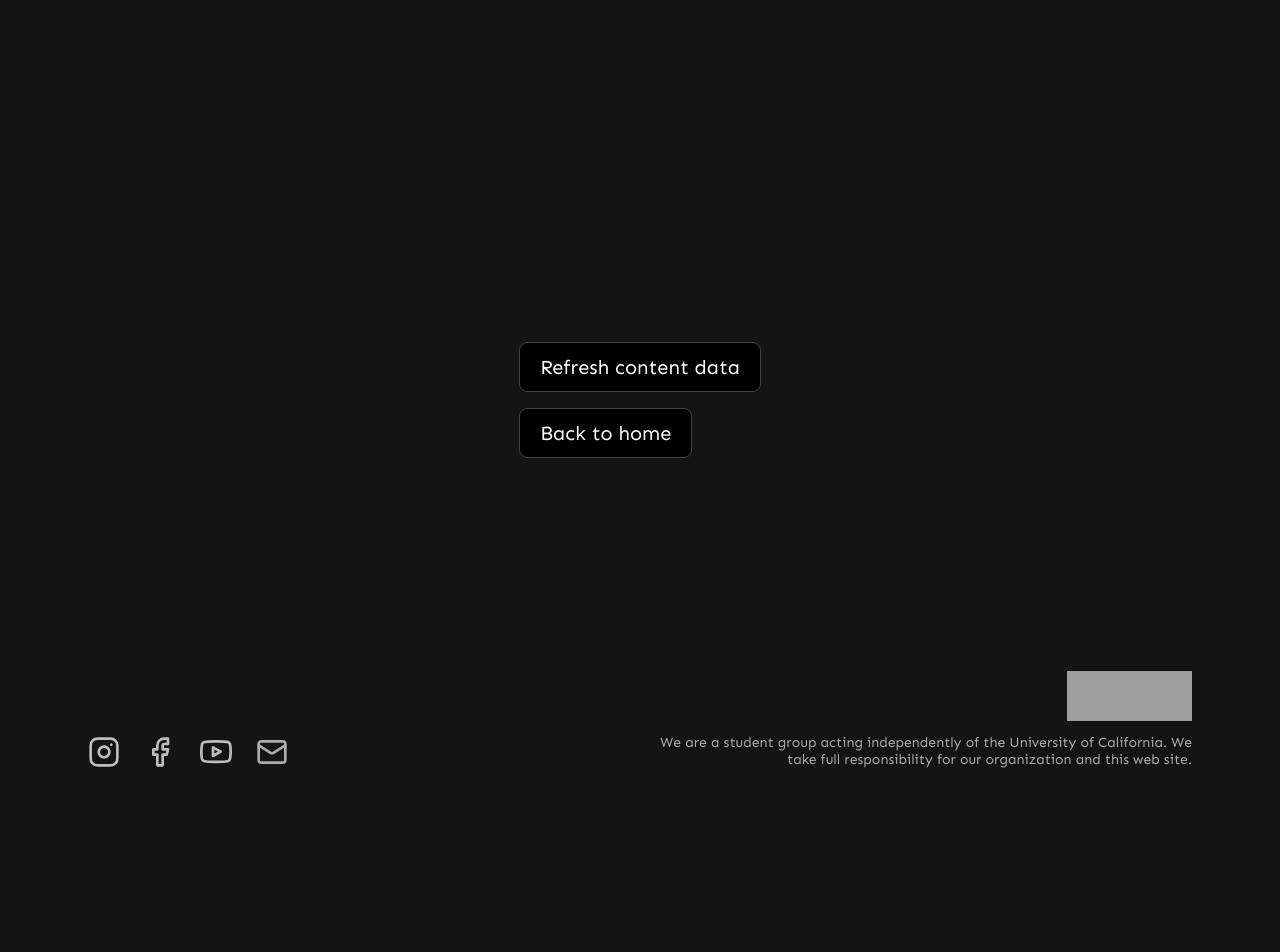
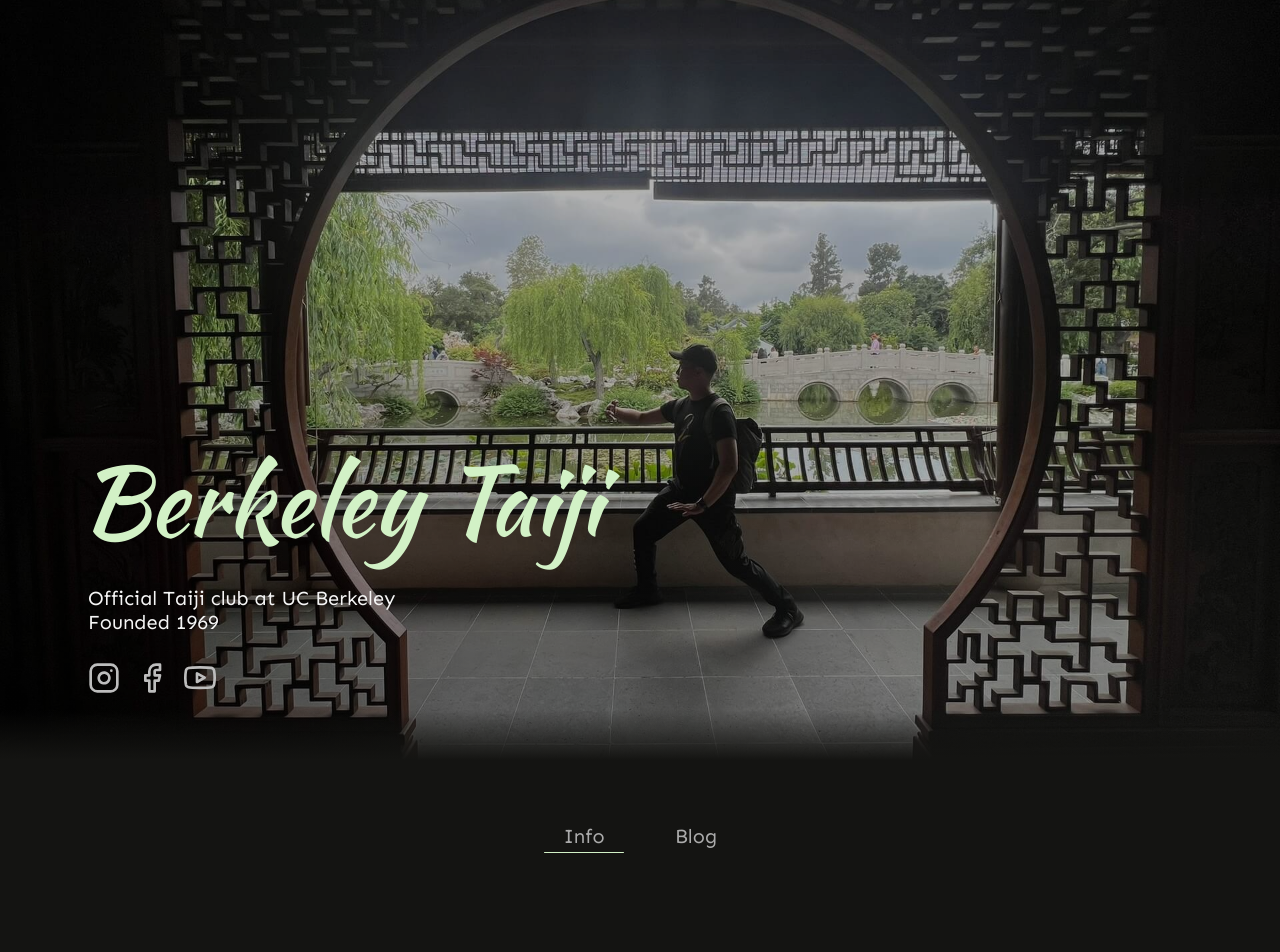
Before and after one commit to jinkang-0/berkeleytaiji, a Next.js app: page /refresh in a window 1280 px wide. Shown: the top 952 px of the page. Before the commit the page ends 800 px from the top, so only its background shows below. Built offline with nearby package versions, Linux system fonts and the light colour scheme; grey boxes are pictures that could not be loaded.

Commit message:
add navbar

```diff
--- /dev/null
+++ b/app/blog/page.tsx
@@ -0,0 +1,3 @@
+export default function Page() {
+  return <div>Blog page</div>;
+}
--- a/app/layout.tsx
+++ b/app/layout.tsx
@@ -3,6 +3,9 @@
 import "./globals.scss";
 import CONFIG from "@/data/config";
 import { jsonLd } from "@/data/json-ld";
+import Hero from "@/components/ui/hero";
+import styles from "./page.module.scss";
+import Navbar from "@/components/ui/navbar";
 
 // import fonts
 const kaushanScript = Kaushan_Script({
@@ -72,7 +75,11 @@
         />
       </head>
       <body className={`${kaushanScript.variable} ${sen.variable}`}>
-        {children}
+        <main className={styles.container}>
+          <Hero />
+          <Navbar />
+          {children}
+        </main>
       </body>
     </html>
   );
--- /dev/null
+++ b/app/login/page.tsx
@@ -0,0 +1,3 @@
+export default function Page() {
+  return <>Login</>;
+}
--- a/app/page.tsx
+++ b/app/page.tsx
@@ -1,6 +1,5 @@
 import styles from "./page.module.scss";
 import Footer from "@/components/ui/footer";
-import Hero from "@/components/ui/hero";
 import Gallery from "@/components/ui/gallery";
 import { COMMUNITY_PHOTOS } from "@/data/images";
 import AboutSection from "@/components/home/about-section";
@@ -13,8 +12,7 @@
 
 export default function Home() {
   return (
-    <main className={styles.container}>
-      <Hero />
+    <>
       <Gallery items={COMMUNITY_PHOTOS} />
 
       <div className={styles.content}>
@@ -28,6 +26,6 @@
       </div>
 
       <Footer />
-    </main>
+    </>
   );
 }
--- a/components/ui/gallery.module.scss
+++ b/components/ui/gallery.module.scss
@@ -45,7 +45,7 @@
       top: 0;
       left: 0;
       transform: scale(0.98);
-      filter: blur(6px);
+      filter: blur(12px);
       z-index: -1;
     }
 
--- /dev/null
+++ b/components/ui/navbar.module.scss
@@ -0,0 +1,51 @@
+@use "lib/colors";
+
+$itemWidth: 5rem;
+$itemGap: 2rem;
+
+.navbar {
+  width: 100%;
+  display: flex;
+  gap: $itemGap;
+  justify-content: center;
+  margin: 4rem 0 1rem 0;
+  position: relative;
+
+  a {
+    color: colors.$gray;
+    transition: 200ms;
+    width: $itemWidth;
+    text-align: center;
+
+    &:hover {
+      text-decoration: none;
+      color: colors.$grayLight;
+    }
+  }
+
+  a.active {
+    color: colors.$goldLight;
+    pointer-events: none;
+  }
+}
+
+.shifter {
+  position: absolute;
+  top: 100%;
+  left: 50%;
+  transform: translate(calc(-50% - ($itemWidth / 2) - ($itemGap / 2)), 4px);
+  width: $itemWidth;
+}
+
+.divider {
+  display: block;
+  width: 100%;
+  height: 1px;
+  border-radius: 9999px;
+  background: colors.$goldLight;
+  transition: 200ms ease-in-out;
+
+  &:global(.i1) {
+    transform: translateX(#{$itemWidth + $itemGap});
+  }
+}
--- /dev/null
+++ b/components/ui/navbar.tsx
@@ -0,0 +1,32 @@
+"use client";
+
+import Link from "next/link";
+import styles from "./navbar.module.scss";
+import { usePathname } from "next/navigation";
+import { NAVBAR_LINKS } from "@/data/links";
+import { useMemo } from "react";
+
+export default function Navbar() {
+  const pathname = usePathname();
+  const activeIdx = useMemo(
+    () => NAVBAR_LINKS.findIndex((v) => v.href === pathname),
+    [pathname]
+  );
+
+  return (
+    <nav className={styles.navbar}>
+      {NAVBAR_LINKS.map((n, idx) => (
+        <Link
+          key={n.href}
+          href={n.href}
+          className={activeIdx === idx ? styles.active : ""}
+        >
+          {n.name}
+        </Link>
+      ))}
+      <div className={styles.shifter}>
+        <div className={`${styles.divider} i${activeIdx}`}></div>
+      </div>
+    </nav>
+  );
+}
--- a/data/links.ts
+++ b/data/links.ts
@@ -12,3 +12,14 @@
 };
 
 export const EMAIL = "taiji@ucmap.org";
+
+export const NAVBAR_LINKS = [
+  {
+    href: "/",
+    name: "Info"
+  },
+  {
+    href: "/blog",
+    name: "Blog"
+  }
+];
```
